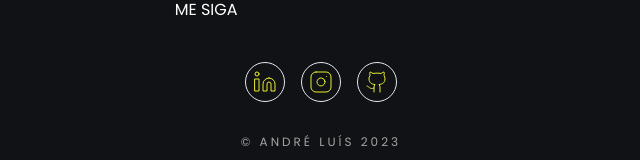
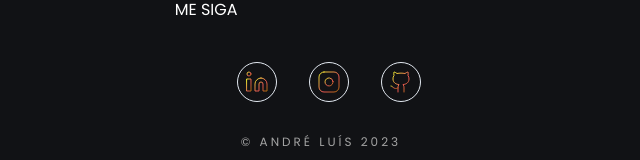
Before and after one commit to AndreLSBrito/portifolio, a Next.js app: page / in a window 1280 px wide. Shown: the part 11193-11353 px from the top of the page, without its empty margins (319-959 px from the left). Built offline with nearby package versions, Linux system fonts and the light colour scheme.

Commit message:
style: change stroke color icons

```diff
--- a/src/app/components/socialLink.tsx
+++ b/src/app/components/socialLink.tsx
@@ -1,5 +1,6 @@
 import Link from "next/link";
 import { Icon, IconProps } from "./icon";
+import { Gradient } from "./gradient";
 
 export interface SocialLinkProps extends IconProps {
   link: string;
@@ -8,14 +9,18 @@ export interface SocialLinkProps extends IconProps {
 export function SocialLink({iconName, link}: SocialLinkProps){
 
   return (
+    <>
+    <Gradient />
+
     <Link href={link}>
       <div className="flex items-center justify-center border rounded-full w-10 h-10 " >
         <Icon
           iconName={iconName}
           strokeWidth={1}
-          color="#E9ED30"
+          style={{stroke: "url(#gradient"}}
         />
       </div>
     </Link>
+    </>
   )
 }
```
